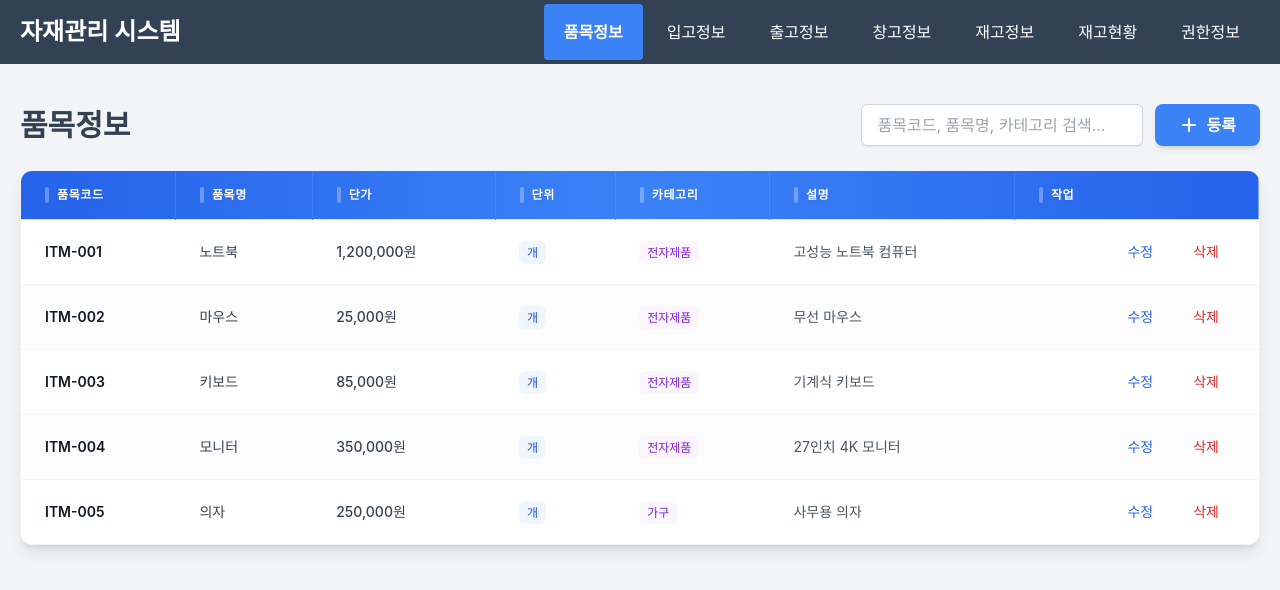
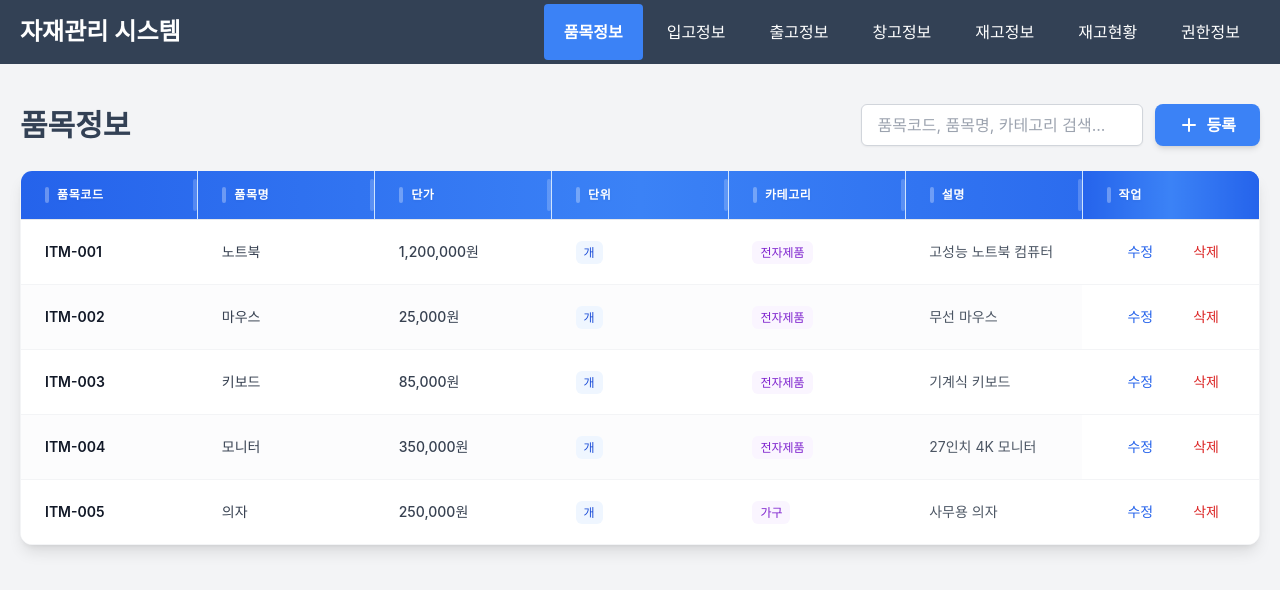
Before and after one commit to minhahamin/simple-inventory-program_fe, a React (Create React App) app: page / in a window 1280 px wide. Shown: the top 590 px of the page. Built offline with nearby package versions, Linux system fonts and the light colour scheme; the HTML template or start-up script is replaced by a standard one.

Commit message:
DataTable 컴포넌트에 컬럼 리사이징 기능 추가 및 상태 페이지의 재고 상태 로직 개선: 안전 재고 개념 도입으로 재고 상태 표시 방식 변경

```diff
--- a/src/components/DataTable.tsx
+++ b/src/components/DataTable.tsx
@@ -1,4 +1,4 @@
-import React, { ReactNode } from 'react';
+import React, { ReactNode, useState, useRef, useEffect } from 'react';
 
 interface Column<T> {
   key: string;
@@ -26,26 +26,107 @@ function DataTable<T extends { id?: string }>({
   keyExtractor,
 }: DataTableProps<T>) {
   const isEmpty = data.length === 0;
+  const [columnWidths, setColumnWidths] = useState<{ [key: string]: number }>({});
+  const [resizingColumn, setResizingColumn] = useState<string | null>(null);
+  const [resizeStartX, setResizeStartX] = useState(0);
+  const [resizeStartWidth, setResizeStartWidth] = useState(0);
+  const tableRef = useRef<HTMLTableElement>(null);
+
+  // 초기 컬럼 너비 설정 (작업 컬럼 제외)
+  useEffect(() => {
+    if (columns.length > 0 && Object.keys(columnWidths).length === 0) {
+      const initialWidths: { [key: string]: number } = {};
+      columns.forEach((col) => {
+        if (col.key !== 'actions') {
+          initialWidths[col.key] = 150; // 기본 너비 (작업 컬럼은 제외)
+        }
+      });
+      setColumnWidths(initialWidths);
+    }
+  }, [columns, columnWidths]);
+
+  const handleResizeStart = (e: React.MouseEvent, columnKey: string) => {
+    if (columnKey === 'actions') return; // 작업 컬럼은 리사이징 불가
+    e.preventDefault();
+    e.stopPropagation();
+    setResizingColumn(columnKey);
+    setResizeStartX(e.clientX);
+    setResizeStartWidth(columnWidths[columnKey] || 150);
+  };
+
+  useEffect(() => {
+    const handleMouseMove = (e: MouseEvent) => {
+      if (resizingColumn && resizingColumn !== 'actions') {
+        const diff = e.clientX - resizeStartX;
+        const newWidth = Math.max(80, resizeStartWidth + diff); // 최소 너비 80px
+        setColumnWidths((prev) => {
+          const updated = { ...prev };
+          updated[resizingColumn] = newWidth;
+          return updated;
+        });
+      }
+    };
+
+    const handleMouseUp = () => {
+      setResizingColumn(null);
+    };
+
+    if (resizingColumn) {
+      document.addEventListener('mousemove', handleMouseMove);
+      document.addEventListener('mouseup', handleMouseUp);
+      return () => {
+        document.removeEventListener('mousemove', handleMouseMove);
+        document.removeEventListener('mouseup', handleMouseUp);
+      };
+    }
+  }, [resizingColumn, resizeStartX, resizeStartWidth]);
 
   return (
     <div className="bg-white rounded-xl shadow-lg overflow-hidden border border-gray-100">
       <div className="overflow-x-auto">
-        <table className="min-w-full divide-y divide-gray-200">
+        <table ref={tableRef} className="divide-y divide-gray-200" style={{ tableLayout: 'fixed', width: '100%', minWidth: 'max-content' }}>
           <thead className="bg-gradient-to-r from-blue-600 via-blue-500 to-blue-600 shadow-md">
             <tr>
-              {columns.map((column) => (
+              {columns.map((column, index) => {
+                const isActionsColumn = column.key === 'actions';
+                return (
                   <th
                     key={column.key}
-                  className={`px-6 py-4 whitespace-nowrap text-left text-xs font-bold text-white uppercase tracking-wider border-r border-blue-400/30 last:border-r-0 ${
+                    className={`relative px-6 py-4 whitespace-nowrap text-left text-xs font-bold text-white uppercase tracking-wider border-r border-blue-400/30 ${
+                      index === columns.length - 1 ? 'last:border-r-0' : ''
+                    } ${
                       column.align === 'right' ? 'text-right' : column.align === 'center' ? 'text-center' : 'text-left'
-                  } ${column.className || ''}`}
+                    } ${column.className || ''} ${
+                      isActionsColumn ? 'sticky right-0 z-20 bg-gradient-to-r from-blue-600 via-blue-500 to-blue-600' : ''
+                    }`}
+                    style={{
+                      width: `${isActionsColumn ? 150 : (columnWidths[column.key] || 150)}px`,
+                      minWidth: isActionsColumn ? '150px' : '80px',
+                      maxWidth: isActionsColumn ? '150px' : 'none',
+                      ...(isActionsColumn ? {
+                        position: 'sticky',
+                        right: 0,
+                        zIndex: 20,
+                        willChange: 'auto',
+                      } : {})
+                    }}
                   >
                     <div className="flex items-center gap-2">
                       <div className="w-1 h-4 bg-white/30 rounded-full"></div>
                       <span className="text-white drop-shadow-sm">{column.label}</span>
                     </div>
+                    {/* 리사이즈 핸들 */}
+                    {!isActionsColumn && (
+                      <div
+                        className="absolute top-0 right-0 w-1 h-full cursor-col-resize hover:bg-white/40 transition-colors group"
+                        onMouseDown={(e) => handleResizeStart(e, column.key)}
+                      >
+                        <div className="absolute top-1/2 right-0 transform -translate-y-1/2 w-1 h-8 bg-white/20 group-hover:bg-white/60 rounded-full transition-colors"></div>
+                      </div>
+                    )}
                   </th>
-              ))}
+                );
+              })}
             </tr>
           </thead>
           <tbody className="bg-white divide-y divide-gray-100">
@@ -73,25 +154,40 @@ function DataTable<T extends { id?: string }>({
                 </td>
               </tr>
             ) : (
-              data.map((item, index) => (
+              data.map((item, index) => {
+                const isEvenRow = index % 2 === 0;
+                return (
                   <tr
                     key={keyExtractor(item)}
-                  className={`transition-all duration-150 ${
-                    index % 2 === 0
-                      ? 'bg-white hover:bg-blue-50'
-                      : 'bg-gray-50/50 hover:bg-blue-50'
-                  } border-b border-gray-100`}
+                    className="group border-b border-gray-100"
                   >
-                  {columns.map((column) => (
+                    {columns.map((column, colIndex) => {
+                      const isActionsColumn = column.key === 'actions';
+                      return (
                         <td
                           key={column.key}
-                      className={`px-6 py-4 whitespace-nowrap text-sm ${
+                          className={`px-6 py-4 whitespace-nowrap text-sm transition-colors duration-150 ${
                             column.align === 'right'
                               ? 'text-right'
                               : column.align === 'center'
                               ? 'text-center'
                               : 'text-left'
-                      } ${column.className || ''}`}
+                          } ${column.className || ''} ${
+                            isActionsColumn
+                              ? `sticky right-0 z-10 bg-white group-hover:bg-blue-50`
+                              : `${isEvenRow ? 'bg-white' : 'bg-gray-50/50'} group-hover:bg-blue-50`
+                          }`}
+                          style={{
+                            width: `${isActionsColumn ? 150 : (columnWidths[column.key] || 150)}px`,
+                            minWidth: isActionsColumn ? '150px' : '80px',
+                            maxWidth: isActionsColumn ? '150px' : 'none',
+                            ...(isActionsColumn ? {
+                              position: 'sticky',
+                              right: 0,
+                              zIndex: 10,
+                              willChange: 'auto',
+                            } : {})
+                          }}
                         >
                         {column.render ? (
                           column.render(item)
@@ -99,9 +195,11 @@ function DataTable<T extends { id?: string }>({
                           <span className="text-gray-700">{(item as any)[column.key]}</span>
                         )}
                         </td>
-                  ))}
+                      );
+                    })}
                   </tr>
-              ))
+                );
+              })
             )}
           </tbody>
         </table>
--- a/src/pages/StatusPage.tsx
+++ b/src/pages/StatusPage.tsx
@@ -6,8 +6,7 @@ interface StockStatus {
   itemCode: string;
   itemName: string;
   currentStock: number;
-  minStock: number;
-  maxStock: number;
+  safeStock: number;
   unit: string;
   location: string;
   stockStatus: string;
@@ -22,8 +21,7 @@ const StatusPage: React.FC = () => {
       itemCode: 'ITM-001',
       itemName: '노트북',
       currentStock: 5,
-      minStock: 10,
-      maxStock: 50,
+      safeStock: 10,
       unit: '개',
       location: 'A-1-1',
       stockStatus: '부족',
@@ -35,11 +33,10 @@ const StatusPage: React.FC = () => {
       itemCode: 'ITM-002',
       itemName: '마우스',
       currentStock: 30,
-      minStock: 20,
-      maxStock: 100,
+      safeStock: 20,
       unit: '개',
       location: 'A-1-2',
-      stockStatus: '정상',
+      stockStatus: '안전',
       lastInboundDate: '2024-01-16',
       lastOutboundDate: '2024-01-21',
     },
@@ -48,11 +45,10 @@ const StatusPage: React.FC = () => {
       itemCode: 'ITM-003',
       itemName: '키보드',
       currentStock: 20,
-      minStock: 15,
-      maxStock: 80,
+      safeStock: 15,
       unit: '개',
       location: 'A-1-3',
-      stockStatus: '정상',
+      stockStatus: '안전',
       lastInboundDate: '2024-01-17',
       lastOutboundDate: '2024-01-22',
     },
@@ -61,11 +57,10 @@ const StatusPage: React.FC = () => {
       itemCode: 'ITM-004',
       itemName: '모니터',
       currentStock: 12,
-      minStock: 10,
-      maxStock: 40,
+      safeStock: 10,
       unit: '개',
       location: 'A-2-1',
-      stockStatus: '주의',
+      stockStatus: '안전',
       lastInboundDate: '2024-01-18',
       lastOutboundDate: '2024-01-23',
     },
@@ -74,11 +69,10 @@ const StatusPage: React.FC = () => {
       itemCode: 'ITM-005',
       itemName: '의자',
       currentStock: 10,
-      minStock: 5,
-      maxStock: 30,
+      safeStock: 5,
       unit: '개',
       location: 'B-1-1',
-      stockStatus: '정상',
+      stockStatus: '안전',
       lastInboundDate: '2024-01-19',
       lastOutboundDate: '2024-01-24',
     },
@@ -94,10 +88,9 @@ const StatusPage: React.FC = () => {
     return matchesSearch && matchesFilter;
   });
 
-  const getStockStatus = (current: number, min: number) => {
-    if (current <= min) return '부족';
-    if (current <= min * 1.5) return '주의';
-    return '정상';
+  const getStockStatus = (current: number, safe: number) => {
+    if (current > safe) return '안전';
+    return '부족';
   };
 
   return (
@@ -118,8 +111,7 @@ const StatusPage: React.FC = () => {
             className="px-4 py-2 border border-gray-300 rounded-md shadow-sm focus:outline-none focus:ring-2 focus:ring-blue-500 focus:border-blue-500"
           >
             <option value="전체">전체</option>
-            <option value="정상">정상</option>
-            <option value="주의">주의</option>
+            <option value="안전">안전</option>
             <option value="부족">부족</option>
           </select>
         </div>
@@ -148,17 +140,10 @@ const StatusPage: React.FC = () => {
             ),
           },
           {
-            key: 'minStock',
-            label: '최소재고',
+            key: 'safeStock',
+            label: '안전재고',
             render: (item) => (
-              <span className="text-gray-700">{item.minStock.toLocaleString()}</span>
-            ),
-          },
-          {
-            key: 'maxStock',
-            label: '최대재고',
-            render: (item) => (
-              <span className="text-gray-700">{item.maxStock.toLocaleString()}</span>
+              <span className="text-gray-700">{item.safeStock.toLocaleString()}</span>
             ),
           },
           {
@@ -181,15 +166,13 @@ const StatusPage: React.FC = () => {
             key: 'stockStatus',
             label: '재고상태',
             render: (item) => {
-              const stockStatus = getStockStatus(item.currentStock, item.minStock);
+              const stockStatus = getStockStatus(item.currentStock, item.safeStock);
               return (
                 <span
                   className={`px-3 py-1 text-xs font-semibold rounded-full ${
-                    stockStatus === '부족'
-                      ? 'bg-red-100 text-red-800'
-                      : stockStatus === '주의'
-                      ? 'bg-yellow-100 text-yellow-800'
-                      : 'bg-green-100 text-green-800'
+                    stockStatus === '안전'
+                      ? 'bg-green-100 text-green-800'
+                      : 'bg-red-100 text-red-800'
                   }`}
                 >
                   {stockStatus}
```
Lines whose indentation alone changed are shown as unchanged.
